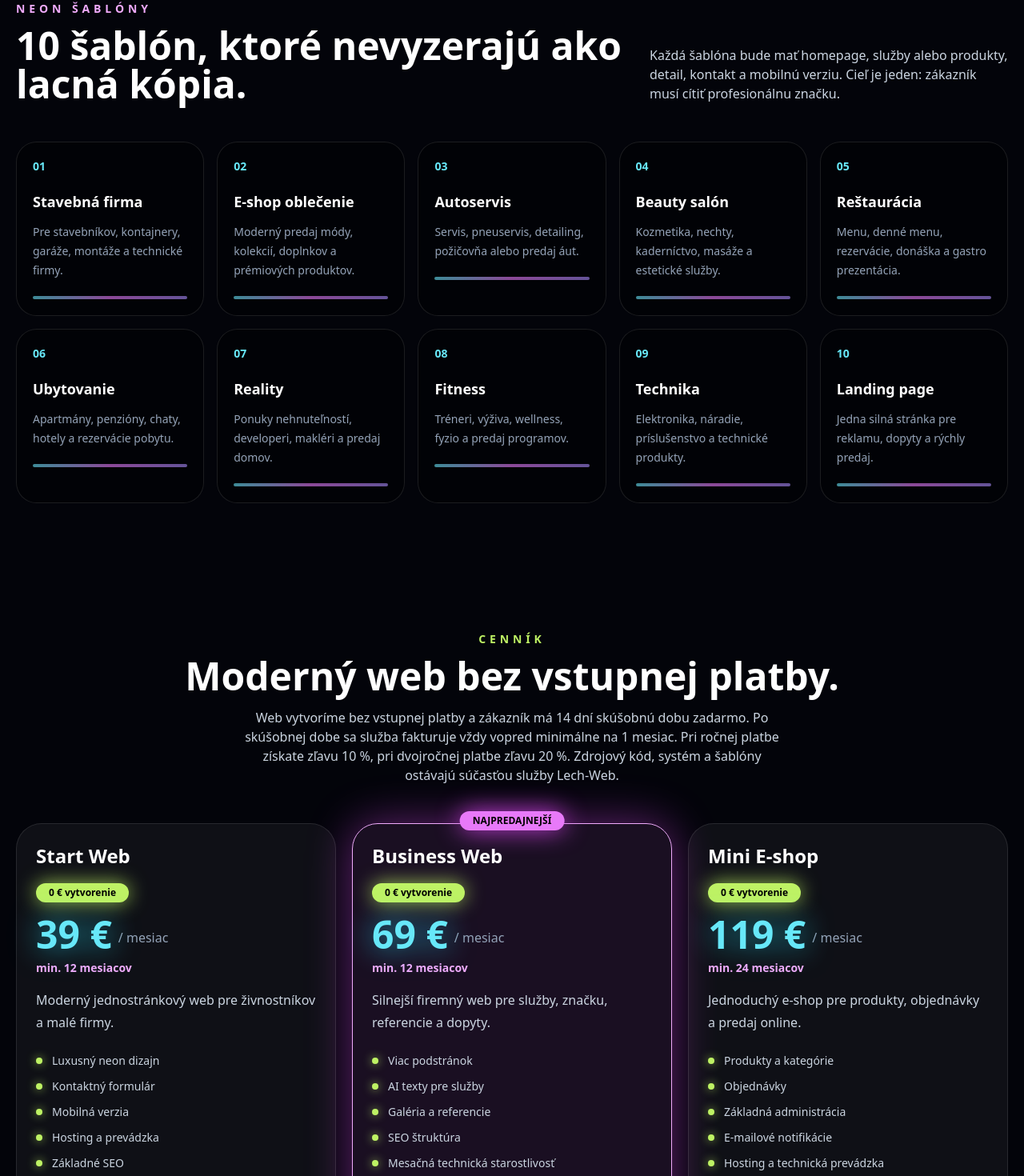
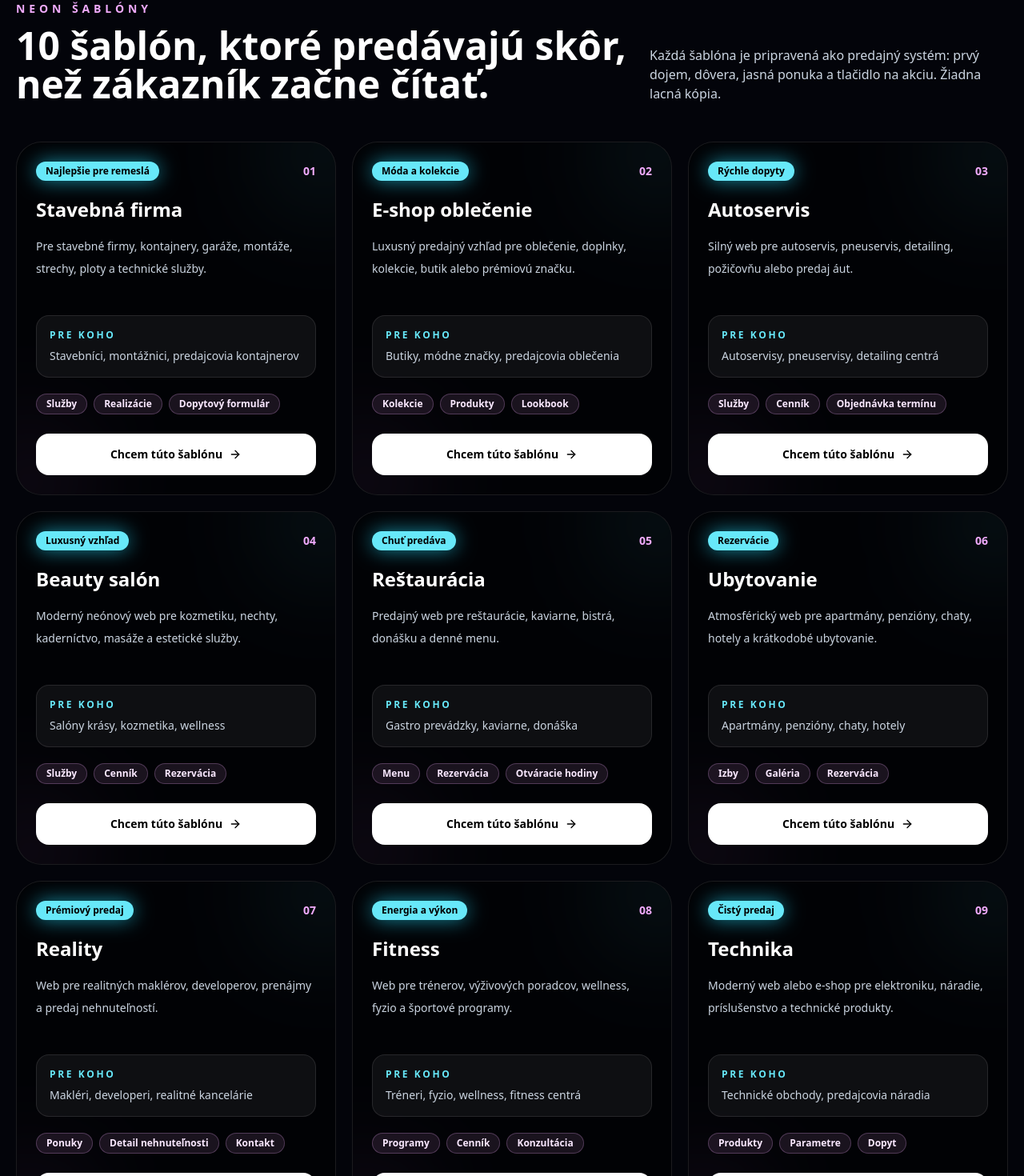
Before and after one commit to Virivkyonline/Lech-Web, a React (Vite) app: page / in a window 1280 px wide. Shown: the part 2315-3785 px from the top of the page at 80% size. Built offline with nearby package versions, Linux system fonts and the light colour scheme.

Commit message:
Improve template catalog

```diff
--- a/src/App.jsx
+++ b/src/App.jsx
@@ -21,16 +21,76 @@ import {
 } from "lucide-react";
 
 const templates = [
-  { name: "Stavebná firma", text: "Pre stavebníkov, kontajnery, garáže, montáže a technické firmy." },
-  { name: "E-shop oblečenie", text: "Moderný predaj módy, kolekcií, doplnkov a prémiových produktov." },
-  { name: "Autoservis", text: "Servis, pneuservis, detailing, požičovňa alebo predaj áut." },
-  { name: "Beauty salón", text: "Kozmetika, nechty, kaderníctvo, masáže a estetické služby." },
-  { name: "Reštaurácia", text: "Menu, denné menu, rezervácie, donáška a gastro prezentácia." },
-  { name: "Ubytovanie", text: "Apartmány, penzióny, chaty, hotely a rezervácie pobytu." },
-  { name: "Reality", text: "Ponuky nehnuteľností, developeri, makléri a predaj domov." },
-  { name: "Fitness", text: "Tréneri, výživa, wellness, fyzio a predaj programov." },
-  { name: "Technika", text: "Elektronika, náradie, príslušenstvo a technické produkty." },
-  { name: "Landing page", text: "Jedna silná stránka pre reklamu, dopyty a rýchly predaj." },
+  {
+    name: "Stavebná firma",
+    tag: "Najlepšie pre remeslá",
+    text: "Pre stavebné firmy, kontajnery, garáže, montáže, strechy, ploty a technické služby.",
+    forWho: "Stavebníci, montážnici, predajcovia kontajnerov",
+    includes: ["Služby", "Realizácie", "Dopytový formulár"],
+  },
+  {
+    name: "E-shop oblečenie",
+    tag: "Móda a kolekcie",
+    text: "Luxusný predajný vzhľad pre oblečenie, doplnky, kolekcie, butik alebo prémiovú značku.",
+    forWho: "Butiky, módne značky, predajcovia oblečenia",
+    includes: ["Kolekcie", "Produkty", "Lookbook"],
+  },
+  {
+    name: "Autoservis",
+    tag: "Rýchle dopyty",
+    text: "Silný web pre autoservis, pneuservis, detailing, požičovňu alebo predaj áut.",
+    forWho: "Autoservisy, pneuservisy, detailing centrá",
+    includes: ["Služby", "Cenník", "Objednávka termínu"],
+  },
+  {
+    name: "Beauty salón",
+    tag: "Luxusný vzhľad",
+    text: "Moderný neónový web pre kozmetiku, nechty, kaderníctvo, masáže a estetické služby.",
+    forWho: "Salóny krásy, kozmetika, wellness",
+    includes: ["Služby", "Cenník", "Rezervácia"],
+  },
+  {
+    name: "Reštaurácia",
+    tag: "Chuť predáva",
+    text: "Predajný web pre reštaurácie, kaviarne, bistrá, donášku a denné menu.",
+    forWho: "Gastro prevádzky, kaviarne, donáška",
+    includes: ["Menu", "Rezervácia", "Otváracie hodiny"],
+  },
+  {
+    name: "Ubytovanie",
+    tag: "Rezervácie",
+    text: "Atmosférický web pre apartmány, penzióny, chaty, hotely a krátkodobé ubytovanie.",
+    forWho: "Apartmány, penzióny, chaty, hotely",
+    includes: ["Izby", "Galéria", "Rezervácia"],
+  },
+  {
+    name: "Reality",
+    tag: "Prémiový predaj",
+    text: "Web pre realitných maklérov, developerov, prenájmy a predaj nehnuteľností.",
+    forWho: "Makléri, developeri, realitné kancelárie",
+    includes: ["Ponuky", "Detail nehnuteľnosti", "Kontakt"],
+  },
+  {
+    name: "Fitness",
+    tag: "Energia a výkon",
+    text: "Web pre trénerov, výživových poradcov, wellness, fyzio a športové programy.",
+    forWho: "Tréneri, fyzio, wellness, fitness centrá",
+    includes: ["Programy", "Cenník", "Konzultácia"],
+  },
+  {
+    name: "Technika",
+    tag: "Čistý predaj",
+    text: "Moderný web alebo e-shop pre elektroniku, náradie, príslušenstvo a technické produkty.",
+    forWho: "Technické obchody, predajcovia náradia",
+    includes: ["Produkty", "Parametre", "Dopyt"],
+  },
+  {
+    name: "Landing page",
+    tag: "Na reklamu",
+    text: "Jedna silná predajná stránka pre Facebook, Google reklamu, kampaň alebo špeciálnu ponuku.",
+    forWho: "Reklamy, kampane, rýchly predaj",
+    includes: ["Hero", "Výhody", "Formulár"],
+  },
 ];
 
 const features = [
@@ -242,21 +302,81 @@ export default function App() {
         </div>
       </section>
 
-      <section id="sablony" className="relative z-10 mx-auto max-w-7xl px-5 py-20">
+      <section
+  id="sablony"
+  className="relative z-10 mx-auto max-w-7xl px-5 py-20"
+>
   <div className="mb-12 flex flex-col justify-between gap-6 md:flex-row md:items-end">
     <div>
-            <div className="mb-3 text-sm font-black uppercase tracking-[0.35em] text-fuchsia-300">Neon šablóny</div>
-            <h2 className="text-4xl font-black sm:text-5xl">10 šablón, ktoré nevyzerajú ako lacná kópia.</h2>
+      <div className="mb-3 text-sm font-black uppercase tracking-[0.35em] text-fuchsia-300">
+        Neon šablóny
       </div>
-          <p className="max-w-md text-slate-300">Každá šablóna bude mať homepage, služby alebo produkty, detail, kontakt a mobilnú verziu. Cieľ je jeden: zákazník musí cítiť profesionálnu značku.</p>
+
+      <h2 className="text-4xl font-black sm:text-5xl">
+        10 šablón, ktoré predávajú skôr, než zákazník začne čítať.
+      </h2>
     </div>
-        <div className="grid gap-4 sm:grid-cols-2 lg:grid-cols-5">
+
+    <p className="max-w-md text-slate-300">
+      Každá šablóna je pripravená ako predajný systém: prvý dojem,
+      dôvera, jasná ponuka a tlačidlo na akciu. Žiadna lacná kópia.
+    </p>
+  </div>
+
+  <div className="grid gap-5 md:grid-cols-2 xl:grid-cols-3">
     {templates.map((item, index) => (
-            <div key={item.name} className="group rounded-[1.6rem] border border-white/10 bg-black/40 p-5 transition hover:-translate-y-1 hover:border-fuchsia-300 hover:bg-fuchsia-400/10 hover:shadow-[0_0_35px_rgba(217,70,239,0.35)]">
-              <div className="mb-5 text-sm font-black text-cyan-300">{String(index + 1).padStart(2, "0")}</div>
-              <div className="text-lg font-black">{item.name}</div>
-              <p className="mt-3 text-sm leading-6 text-slate-400">{item.text}</p>
-              <div className="mt-5 h-1 rounded-full bg-gradient-to-r from-cyan-300 via-fuchsia-400 to-violet-400 opacity-60 transition group-hover:opacity-100" />
+      <div
+        key={item.name}
+        className="group relative overflow-hidden rounded-[2rem] border border-white/10 bg-black/45 p-6 transition hover:-translate-y-1 hover:border-cyan-300/70 hover:shadow-[0_0_45px_rgba(34,211,238,0.25)]"
+      >
+        <div className="absolute -right-12 -top-12 h-32 w-32 rounded-full bg-cyan-300/10 blur-3xl transition group-hover:bg-cyan-300/25" />
+        <div className="absolute -bottom-12 -left-12 h-32 w-32 rounded-full bg-fuchsia-400/10 blur-3xl transition group-hover:bg-fuchsia-400/25" />
+
+        <div className="relative">
+          <div className="mb-5 flex items-center justify-between gap-4">
+            <div className="rounded-full bg-cyan-300 px-3 py-1 text-xs font-black text-black shadow-[0_0_25px_rgba(34,211,238,0.65)]">
+              {item.tag}
+            </div>
+
+            <div className="text-sm font-black text-fuchsia-300">
+              {String(index + 1).padStart(2, "0")}
+            </div>
+          </div>
+
+          <h3 className="text-2xl font-black">{item.name}</h3>
+
+          <p className="mt-4 min-h-20 text-sm leading-7 text-slate-300">
+            {item.text}
+          </p>
+
+          <div className="mt-5 rounded-2xl border border-white/10 bg-white/[0.05] p-4">
+            <div className="text-xs font-black uppercase tracking-[0.22em] text-cyan-300">
+              Pre koho
+            </div>
+            <div className="mt-2 text-sm text-slate-300">
+              {item.forWho}
+            </div>
+          </div>
+
+          <div className="mt-5 flex flex-wrap gap-2">
+            {item.includes.map((feature) => (
+              <span
+                key={feature}
+                className="rounded-full border border-fuchsia-300/25 bg-fuchsia-300/10 px-3 py-1 text-xs font-bold text-fuchsia-100"
+              >
+                {feature}
+              </span>
+            ))}
+          </div>
+
+          <a
+            href="#kontakt"
+            className="mt-6 inline-flex w-full items-center justify-center gap-2 rounded-2xl bg-white px-5 py-4 text-sm font-black text-black transition hover:bg-cyan-300 hover:shadow-[0_0_35px_rgba(34,211,238,0.75)]"
+          >
+            Chcem túto šablónu
+            <ArrowRight className="h-4 w-4" />
+          </a>
+        </div>
       </div>
     ))}
   </div>
```
Lines whose indentation alone changed are shown as unchanged.
